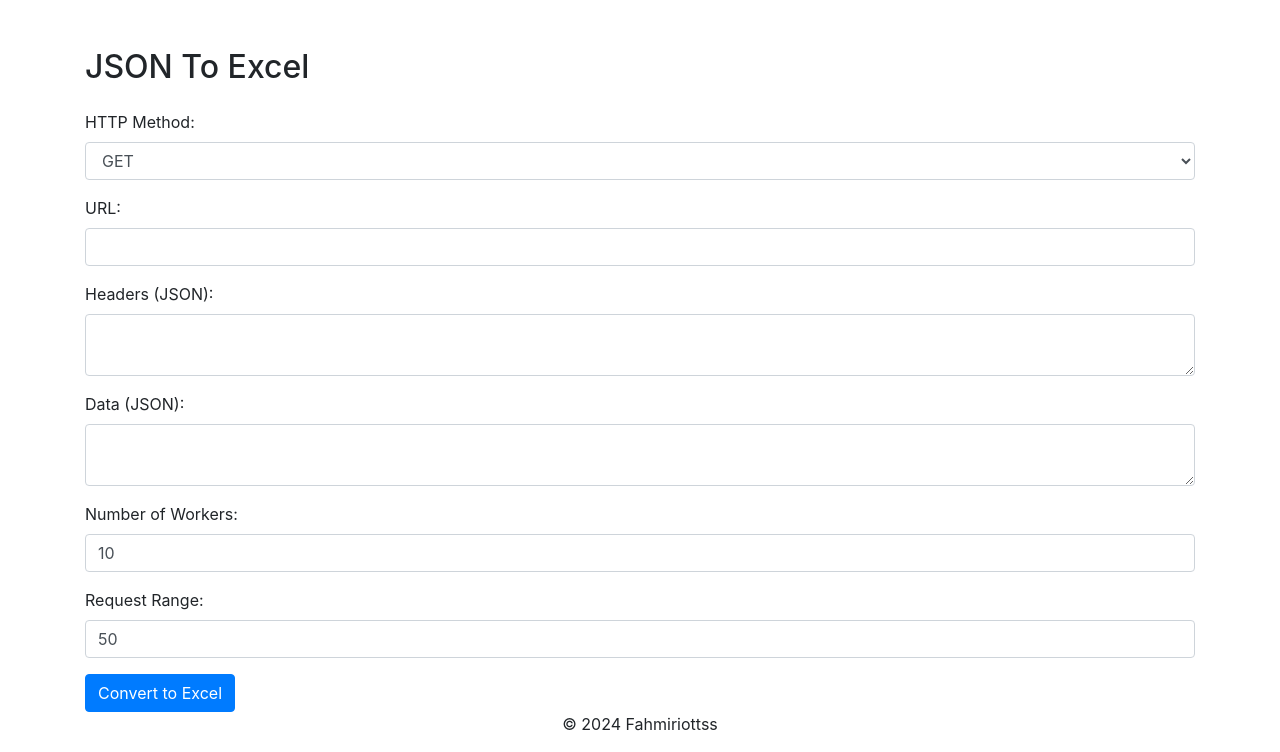
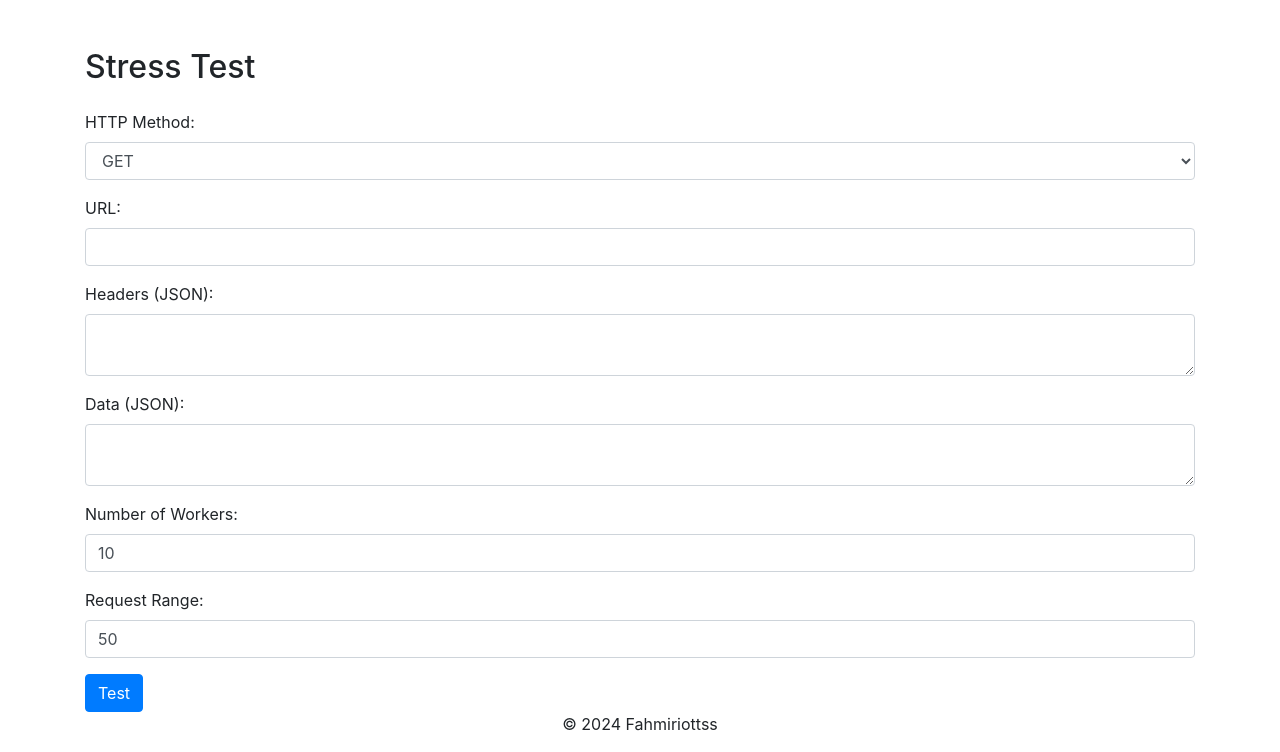
Before and after one commit to lukaririnki26/py-tools, a Flask app: page /stress_test/ in a window 1280 px wide. Shown: the part 56-808 px from the top of the page. Run offline with Flask 3, Linux system fonts and the light colour scheme; some libraries are stand-ins or nearby versions.

Commit message:
update: stress test

```diff
--- a/templates/stress_test.html
+++ b/templates/stress_test.html
@@ -1,9 +1,9 @@
 {% extends 'layout.html' %}
 
-{% block title %}JSON To Excel{% endblock %}
+{% block title %}Stress Test{% endblock %}
 
 {% block content %}
-    <h2 class="mb-4">JSON To Excel</h2>
+    <h2 class="mb-4">Stress Test</h2>
 
     <form action="/stress_test" method="post">
         <div class="mb-3">
@@ -38,7 +38,7 @@
             <label for="range" class="form-label">Request Range:</label>
             <input type="number" name="range" class="form-control" value="50" required>
         </div>
-        <button type="submit" class="btn btn-primary">Convert to Excel</button>
+        <button type="submit" class="btn btn-primary">Test</button>
     </form>
 
 
```
Also changed, not shown: stresstes.html (deleted, +0 -11 lines).
